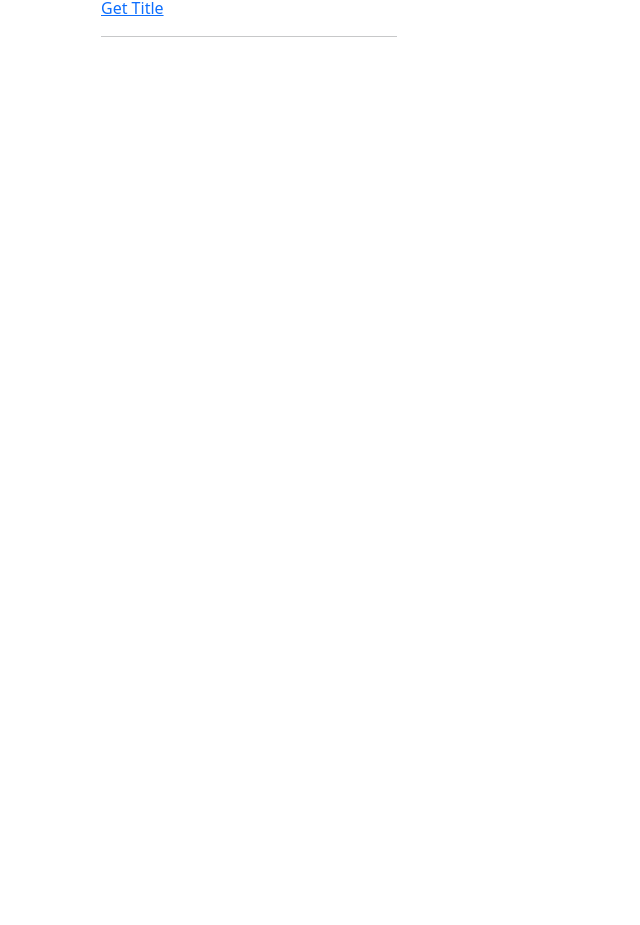
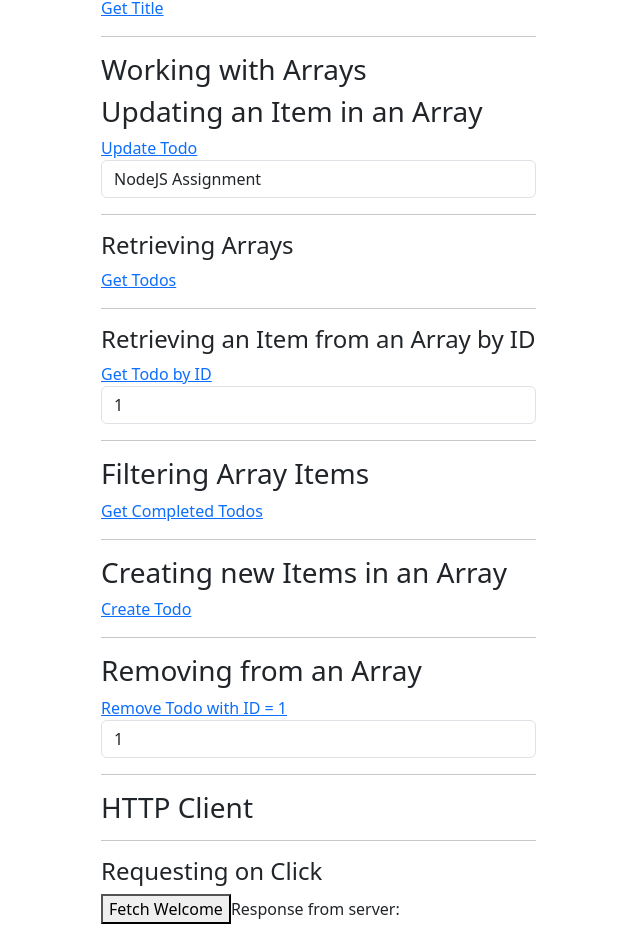
Before and after one commit to ShamyaHaria/kambaz-next-js, a Next.js app: page /Labs/Lab5 in a window 1280 px wide. Shown: the part 899-1824 px from the top of the page, without its empty margins (0-640 px from the left). Before the commit the page ends 953 px from the top, so only its background shows below. Built offline with nearby package versions, Linux system fonts and the light colour scheme; no server answers.

Commit message:
Objects,Arrays,Todos

```diff
--- /dev/null
+++ b/app/Labs/Lab5/HttpClient.tsx
@@ -0,0 +1,23 @@
+'use client';
+import { useEffect, useState } from "react";
+import axios from "axios";
+const REMOTE_SERVER = process.env.NEXT_PUBLIC_HTTP_SERVER;
+
+export default function HttpClient() {
+    const [welcomeOnClick, setWelcomeOnClick] = useState("");
+    const fetchWelcomeOnClick = async () => {
+        const response = await
+            axios.get(`${REMOTE_SERVER}/lab5/welcome`);
+        setWelcomeOnClick(response.data);
+    };
+    return (
+        <div>
+            <h3>HTTP Client</h3> <hr />
+            <h4>Requesting on Click</h4>
+            <button onClick={fetchWelcomeOnClick}>
+                Fetch Welcome</button>
+            Response from server:
+            <b>{welcomeOnClick}</b>
+        </div>
+    );
+}
--- /dev/null
+++ b/app/Labs/Lab5/WorkingWithArrays.tsx
@@ -0,0 +1,42 @@
+'use client';
+import { useState } from "react";
+import FormControl from "react-bootstrap/esm/FormControl";
+const HTTP_SERVER = process.env.NEXT_PUBLIC_HTTP_SERVER;
+export default function WorkingWithArrays() {
+    const [todo, setTodo] = useState({
+        id: "1", title: "NodeJS Assignment",
+        description: "Create a NodeJS server with ExpressJS",
+        due: "2021-09-09", completed: false,
+    });
+    const API = `${HTTP_SERVER}/lab5/todos`;
+    return (
+        <div id="wd-working-with-arrays">
+            <h3>Working with Arrays</h3>
+            <h3>Updating an Item in an Array</h3>
+            <a href={`${API}/${todo.id}/title/${todo.title}`}>
+                Update Todo
+            </a>
+            <FormControl defaultValue={todo.title} onChange=
+                {(e) => setTodo({ ...todo, title: e.target.value })} /><hr />
+            <h4>Retrieving Arrays</h4>
+            <a href={API}>Get Todos </a><hr />
+            <h4>Retrieving an Item from an Array by ID</h4>
+            <a href={`${API}/${todo.id}`}> Get Todo by ID </a>
+            <FormControl defaultValue={todo.id}
+                onChange={(e) => setTodo({ ...todo, id: e.target.value })} /><hr />
+            <h3>Filtering Array Items</h3>
+            <a href={`${API}?completed=true`}>
+                Get Completed Todos
+            </a><hr />
+            <h3>Creating new Items in an Array</h3>
+            <a href={`${API}/create`}>
+                Create Todo
+            </a><hr />
+            <h3>Removing from an Array</h3>
+            <a href={`${API}/${todo.id}/delete`}>
+                Remove Todo with ID = {todo.id} </a>
+            <FormControl defaultValue={todo.id}
+                onChange={(e) => setTodo({ ...todo, id: e.target.value })} /><hr />
+        </div>
+    );
+}
--- a/app/Labs/Lab5/page.tsx
+++ b/app/Labs/Lab5/page.tsx
@@ -2,6 +2,8 @@ import EnvironmentVariables from "./EnvironmentVariables";
 import PathParameters from "./PathParameters";
 import QueryParameters from "./QueryParameters";
 import WorkingWithObjects from "./WorkingWithObjects";
+import WorkingWithArrays from "./WorkingWithArrays";
+import HttpClient from "./HttpClient";
 const REMOTE_SERVER = process.env.NEXT_PUBLIC_HTTP_SERVER;
 export default function Lab5() {
     return (
@@ -18,6 +20,8 @@ export default function Lab5() {
             <QueryParameters />
             <hr />
             <WorkingWithObjects />
+            <WorkingWithArrays />
+            <HttpClient />
         </div>
     );
 }
--- a/package.json
+++ b/package.json
@@ -10,6 +10,7 @@
   },
   "dependencies": {
     "@reduxjs/toolkit": "^2.10.1",
+    "axios": "^1.13.2",
     "bootstrap": "^5.3.8",
     "next": "15.5.2",
     "react": "19.1.0",
```
Also changed, not shown: 1 other file (tests, documents, lock files or other folders).
